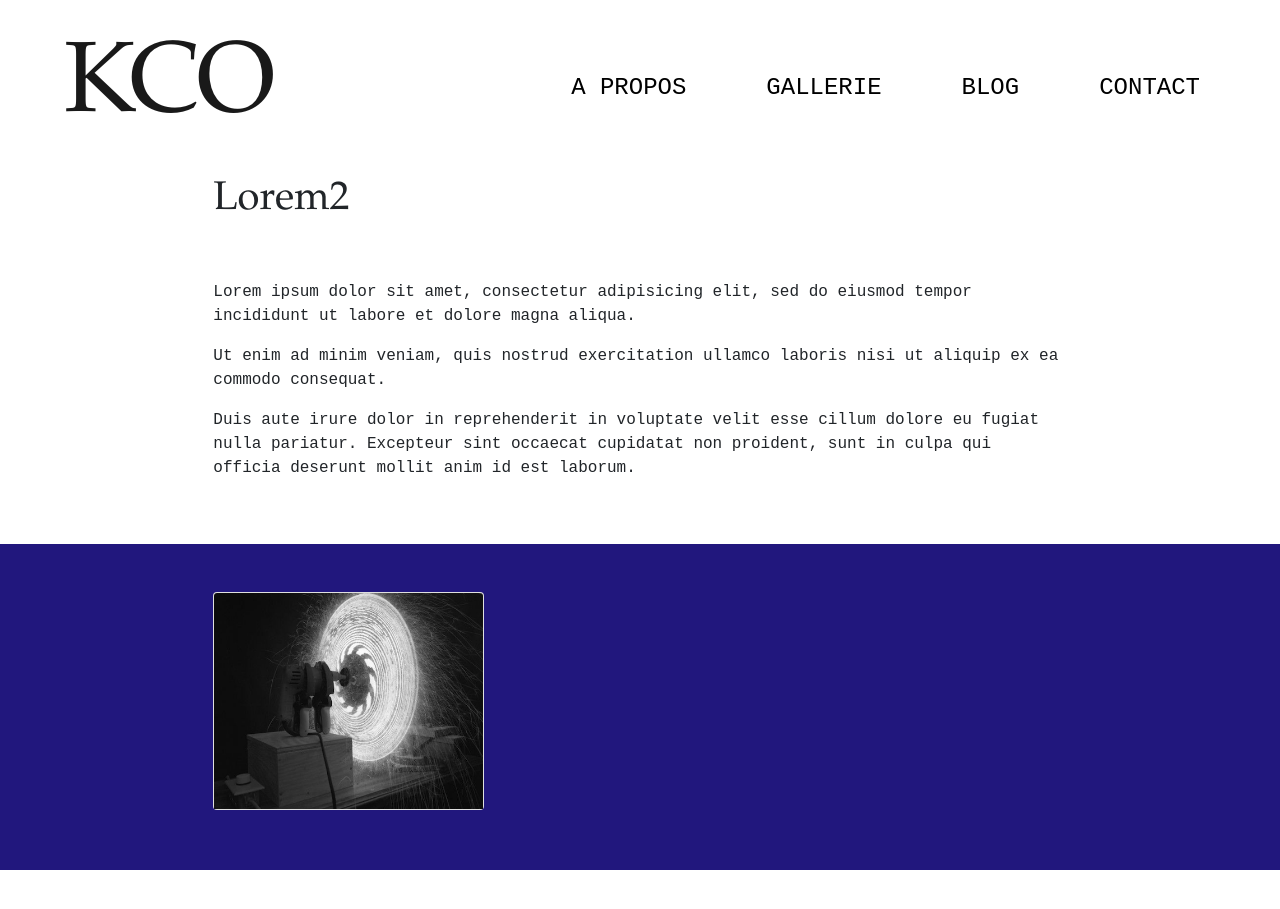
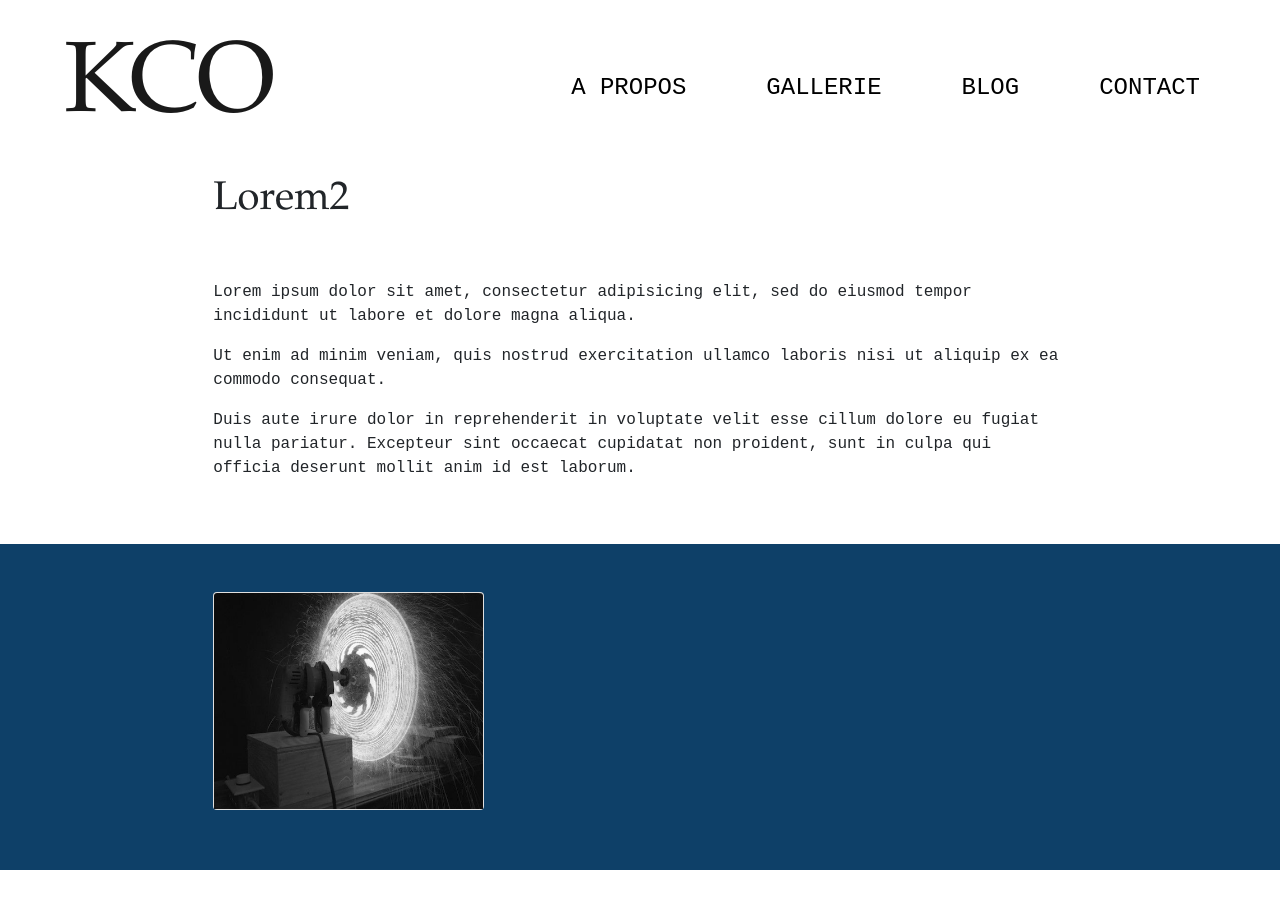
Before and after one commit to Kco-Art/kco-art, a Jekyll site: the page built from _posts/2021-04-11-lorem2.md, in a window 1280 px wide and 970 px high. Shown: the top 909 px of the window. Built offline with Jekyll 4.4.1, drawn with Linux system fonts in a browser that asks for light colours.

Commit message:
Update main.sass

```diff
--- a/css/main.sass
+++ b/css/main.sass
@@ -2,7 +2,7 @@
 ---
 
 $pink: #EA21AA
-$klein-blue: #21177D
+$image-background: #0E4068
 
 body
   font-family: "Courier New", Courier, "Lucida Sans Typewriter", "Lucida Typewriter"
@@ -49,7 +49,7 @@ a
 
 #posts
   #images
-    background-color: $klein-blue
+    background-color: $image-background
 
 footer
   height: 100px
```
